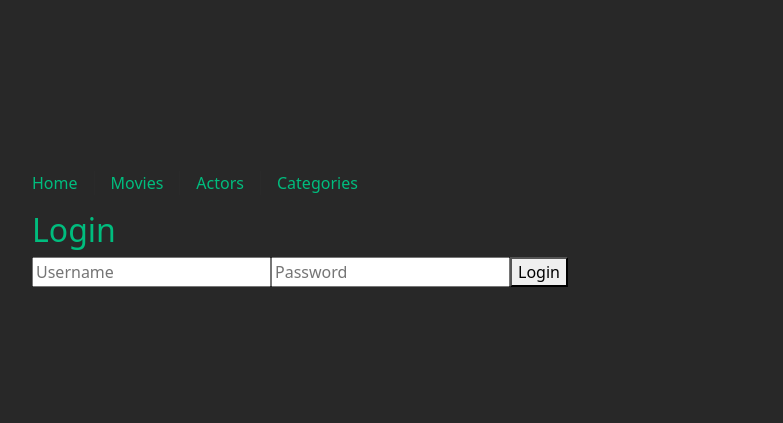
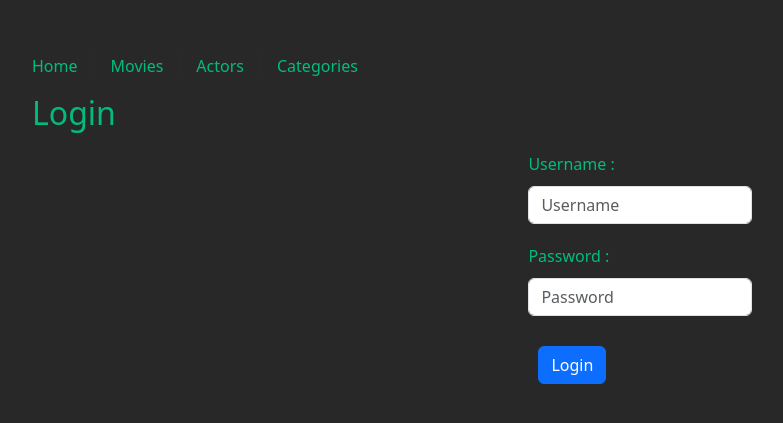
Before and after one commit to JulieQuero/ApiPlateform_Movies, a Vue app: page /login in a window 1280 px wide. Shown: the part 187-610 px from the top of the page, without its empty margins (0-783 px from the left). Built offline with nearby package versions, Linux system fonts and the light colour scheme.

Commit message:
update login form

```diff
--- a/src/assets/main.css
+++ b/src/assets/main.css
@@ -60,3 +60,12 @@ h1, h2, .green {
   display: flex;
   justify-content: space-between;
 }
+
+.login {
+  margin: auto;
+  width: 20%;
+}
+
+.form-group{
+  margin: 10px;
+}
--- a/src/views/LoginView.vue
+++ b/src/views/LoginView.vue
@@ -8,7 +8,7 @@ const apiUrl = import.meta.env.VITE_API_URL;
 
 const login = async () => {
   try {
-    const response = await axios.post(apiUrl +'/login_check', {
+    const response = await axios.post(apiUrl + '/login_check', {
       username: username.value,
       password: password.value
     });
@@ -26,10 +26,22 @@ const login = async () => {
 <template>
   <section>
     <h2>Login</h2>
-    <form @submit.prevent="login">
-      <input v-model="username" placeholder="Username" required/>
-      <input v-model="password" type="password" placeholder="Password" required/>
-      <button type="submit">Login</button>
+    <form class="login" @submit.prevent="login">
+      <div class="form-group">
+        <label>Username :</label>
+        <input class="form-control" v-model="username" placeholder="Username" required/>
+      </div>
+      <div class="form-group">
+        <label>Password :</label>
+        <input class="form-control" v-model="password" type="password" placeholder="Password" required/>
+      </div>
+      <button class="btn btn-primary" type="submit">Login</button>
     </form>
   </section>
 </template>
+
+<style scoped>
+ label{
+   margin: 10px 0;
+ }
+</style>
```
